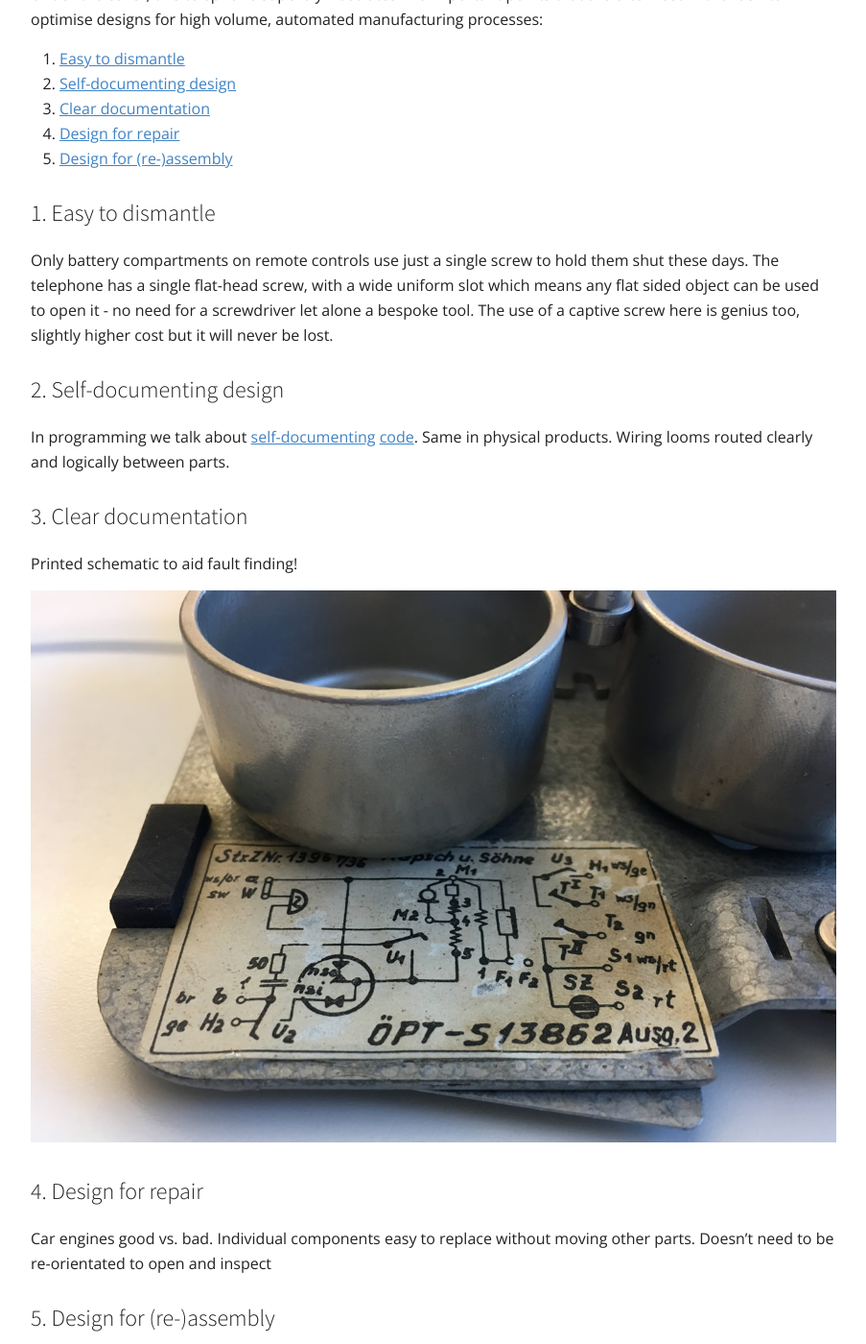
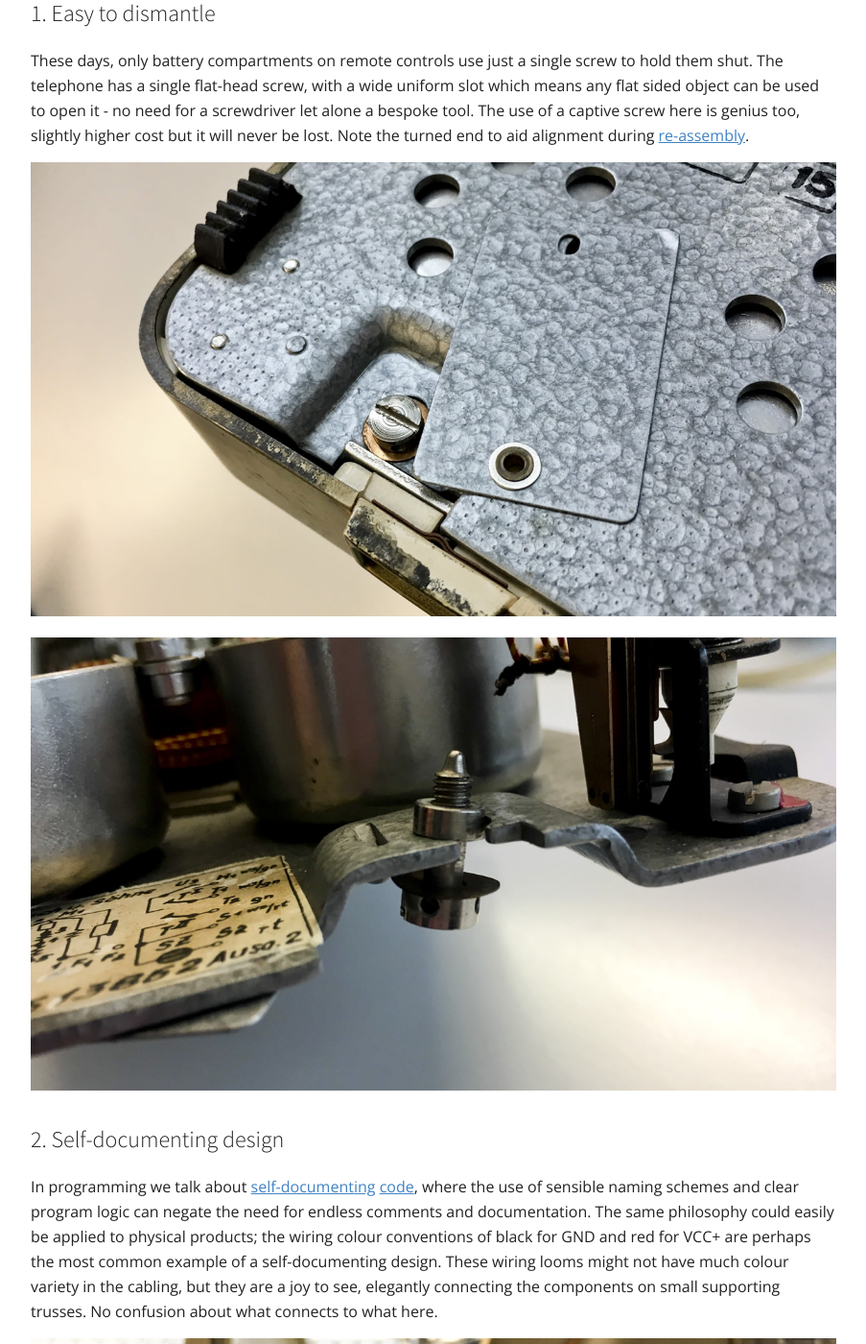
Before and after one commit to gcsalzburg/gcsalzburg.github.io, a Jekyll site: the page built from _posts/2017-11-22-Manufacturing.md, in a window 1280 px wide and 1400 px high, scrolled down 1746 px. Shown: the whole window at 96% size, without its empty margins (148-1051 px from the left). Built offline with Jekyll 4.4.1, drawn with Linux system fonts in a browser that asks for light colours; some of the changed text lies outside the part shown.

Commit message:
Add images to Manufacturing post

```diff
--- a/_posts/2017-11-22-Manufacturing.md
+++ b/_posts/2017-11-22-Manufacturing.md
@@ -15,7 +15,7 @@ This is a subject for a future discussion however.
 
 Last week I bought this wonderful old rotary dial telephone from a flea market in Germany. The original intent was to gut the insides and refit it for a more digital future, however the internal design is such a masterclass in design for repair and servicing that I haven't yet had the heart to butcher it.
 
-![Opened telephone](/images/posts/Manufacturing/opened.jpg)
+![Opened telephone](/images/posts/Manufacturing/outside.jpg)
 
 ## Design for repair and serving ##
 
@@ -29,26 +29,36 @@ Under the cover, this telephone superbly illustrates five important points that
 
 ### 1. Easy to dismantle ###
 
-Only battery compartments on remote controls use just a single screw to hold them shut these days. The telephone has a single flat-head screw, with a wide uniform slot which means any flat sided object can be used to open it - no need for a screwdriver let alone a bespoke tool. The use of a captive screw here is genius too, slightly higher cost but it will never be lost.
+These days, only battery compartments on remote controls use just a single screw to hold them shut. The telephone has a single flat-head screw, with a wide uniform slot which means any flat sided object can be used to open it - no need for a screwdriver let alone a bespoke tool. The use of a captive screw here is genius too, slightly higher cost but it will never be lost. Note the turned end to aid alignment during [re-assembly](#5-design-for-re-assembly).
+
+![Single flathead screw for access](/images/posts/Manufacturing/access.jpg)
+
+![Captive screw](/images/posts/Manufacturing/screw.jpg)
 
 ### 2. Self-documenting design ###
 
-In programming we talk about [self-documenting](http://thedailywtf.com/articles/CodeThatDocumentsItselfSoWellItDoesNotNeedComments) [code](https://www.amazon.com/Clean-Code-Handbook-Software-Craftsmanship/dp/0132350882). Same in physical products. Wiring looms routed clearly and logically between parts.
+In programming we talk about [self-documenting](http://thedailywtf.com/articles/CodeThatDocumentsItselfSoWellItDoesNotNeedComments) [code](https://www.amazon.com/Clean-Code-Handbook-Software-Craftsmanship/dp/0132350882), where the use of sensible naming schemes and clear program logic can negate the need for endless comments and documentation. The same philosophy could easily be applied to physical products; the wiring colour conventions of black for GND and red for VCC+ are perhaps the most common example of a self-documenting design. These wiring looms might not have much colour variety in the cabling, but they are a joy to see, elegantly connecting the components on small supporting trusses. No confusion about what connects to what here.
+
+![Beautiful internal wiring looms](/images/posts/Manufacturing/wiring.jpg)
 
 ### 3. Clear documentation ###
 
-Printed schematic to aid fault finding!
+What's one better than shipping your product with a technical support manual? A printed schematic to aid fault finding included inside the casework!
 
-![Hand drawn schematic](/images/posts/Manufacturing/schematic.jpg)
+![Hand drawn schematic](/images/posts/Manufacturing/label.jpg)
 
 ### 4. Design for repair ###
 
 Car engines good vs. bad. Individual components easy to replace without moving other parts.
 Doesn't need to be re-orientated to open and inspect
 
+![Hand drawn schematic](/images/posts/Manufacturing/insides.jpg)
+
 ### 5. Design for (re-)assembly ###
 
 Factory design for re-assembly vs.
+
+![Hand drawn schematic](/images/posts/Manufacturing/open.jpg)
 
 ## What now?
 
```
Also changed, not shown: images/posts/Manufacturing/access.jpg (added), images/posts/Manufacturing/components.jpg (added), images/posts/Manufacturing/header.jpg, images/posts/Manufacturing/header.old.jpg (deleted), images/posts/Manufacturing/header2.jpg (added), images/posts/Manufacturing/insides.jpg (added), images/posts/Manufacturing/label.jpg (added), images/posts/Manufacturing/open.jpg (added), images/posts/Manufacturing/outside.jpg (added), images/posts/Manufacturing/phone.jpg (added), images/posts/Manufacturing/screw.jpg (added), images/posts/Manufacturing/wiring.jpg (added).
